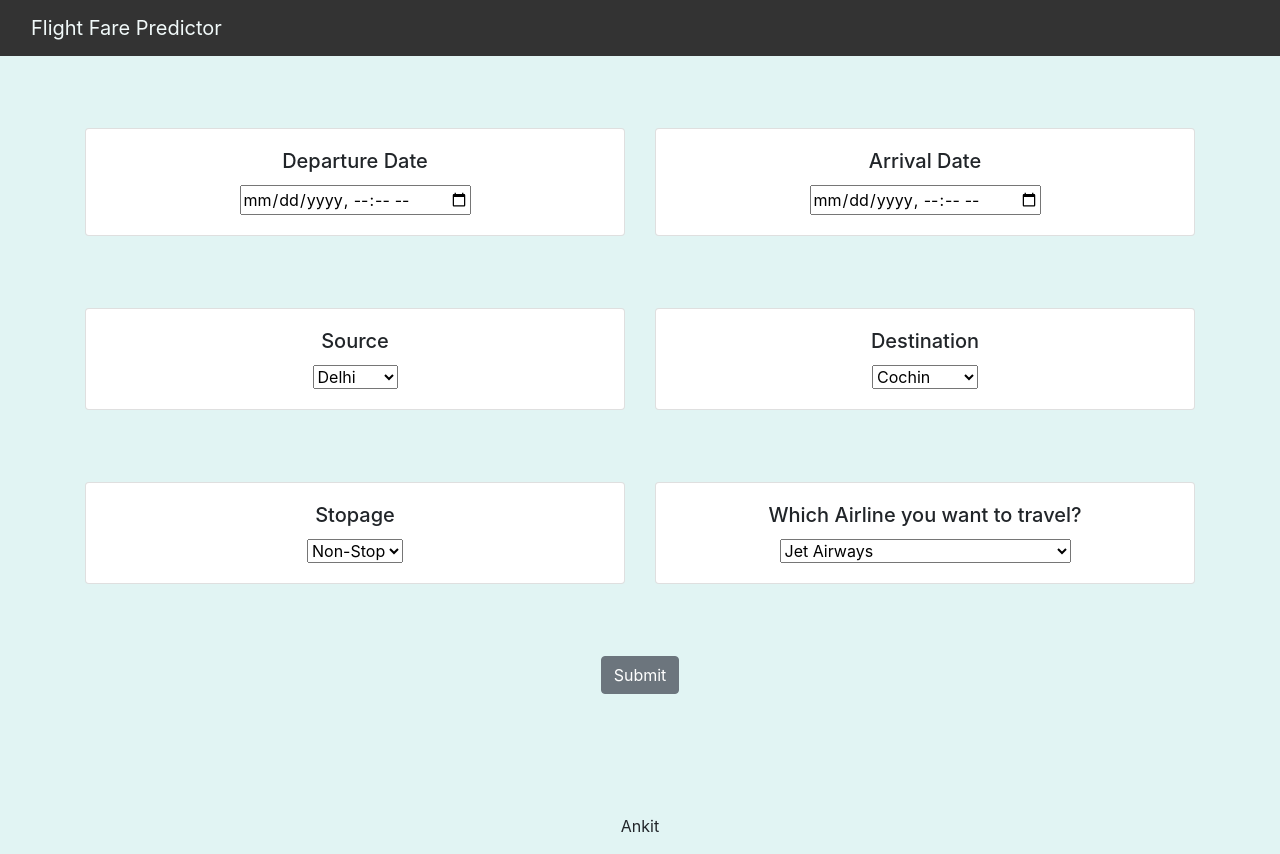
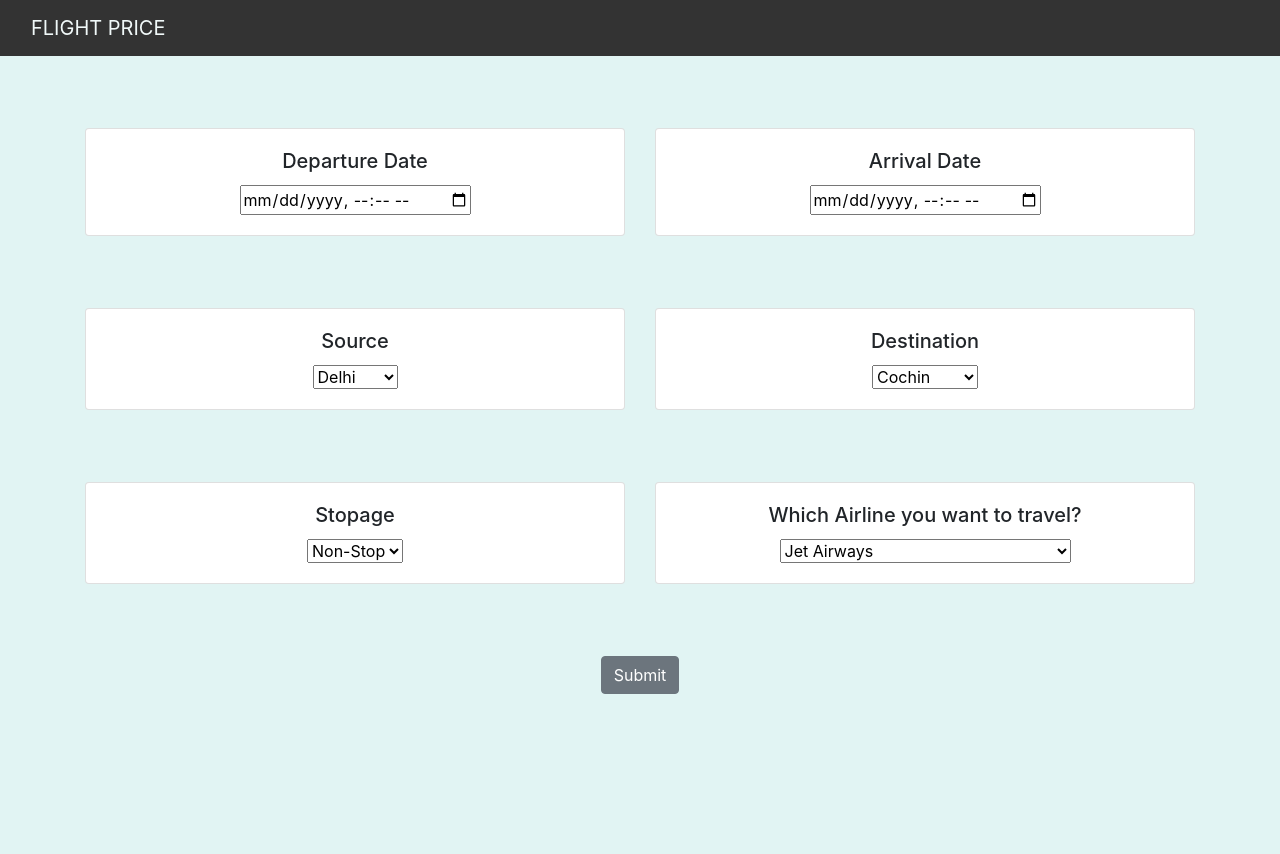
Before and after one commit to Ankit4371/Flight-Fare-Predictor-, a Flask app: page / in a window 1280 px wide. After the commit the page ends 694 px from the top, so only its background shows below. Run offline with Flask 2, Linux system fonts and the light colour scheme; parts of the project's set-up code (start-up, migrations or seed data) failed here and were passed over; some libraries are stand-ins or nearby versions.

Commit message:
Update home.html

```diff
--- a/templates/home.html
+++ b/templates/home.html
@@ -23,7 +23,7 @@
     <nav class="navbar navbar-inverse navbar-fixed-top">
         <div class="container-fluid">
             <div class="navbar-header">
-                <a class="navbar-brand" href="/">Flight Fare Predictor </a>
+                <a class="navbar-brand" href="/">FLIGHT PRICE</a>
             </div>
         </div>
     </nav>
@@ -158,10 +158,6 @@
         <br>
         <h3>{{ prediction_text }}</h3>
 
-        <br>
-        <br>
-        <p>Ankit</p>
-
     </div>
 
 
```
